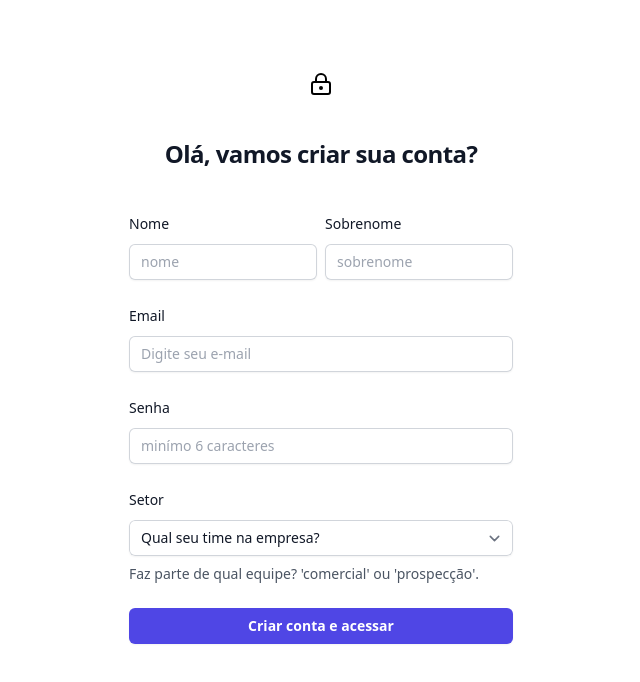
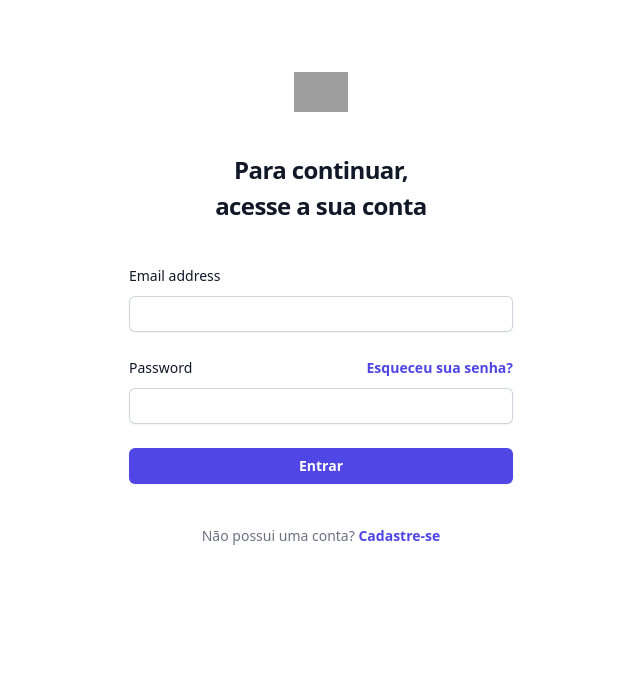
Before and after one commit to black-adm/testing-leads-data, a React (Vite) app in the folder frontend/: page / in a window 1280 px wide. Shown: the top 682 px of the page, without its empty margins (319-959 px from the left). Built offline with nearby package versions, Linux system fonts and the light colour scheme; grey boxes are pictures that could not be loaded.

Commit message:
feat: login static page

```diff
--- a/frontend/src/components/Leads/TableBody.tsx
+++ b/frontend/src/components/Leads/TableBody.tsx
@@ -1,8 +1,8 @@
-import { useData } from "../../hooks/useData";
+import { useCreateLead } from "../../hooks/useCreateLead";
 import { Actions } from "./Actions";
 
 export function TableBody() {
-    const { leads } = useData();
+    const { leads } = useCreateLead();
 
     return (
         <>
--- a/frontend/src/components/Leads/UserSection.tsx
+++ b/frontend/src/components/Leads/UserSection.tsx
@@ -16,7 +16,7 @@
                     <button
                         type="button"
                         title="logout"
-                        className="p-[2px] ml-1 inline-flex items-center justify-center bg-red-200 hover:bg-red-400 rounded-full"
+                        className="p-[2px] ml-1 inline-flex items-center justify-center bg-indigo-200 hover:bg-violet-300 rounded-full"
                     >
                         <svg
                             className="w-4 h-4"
--- a/frontend/src/hooks/useData.tsx
+++ b/frontend/src/hooks/useCreateLead.tsx
@@ -2,13 +2,13 @@
 import { useEffect, useState } from "react";
 import { api } from "../api";
 
-export function useData() {
+export function useCreateLead() {
   const [leads, setLeads] = useState<Lead[]>([]);
 
   useEffect(() => {
     let isMounted = true;
 
-    const fetchLeads = async () => {
+    const createLead = async () => {
       try {
         const response = await api.get("/leads");
 
@@ -20,7 +20,7 @@
       }
     };
 
-    fetchLeads();
+    createLead();
     return () => {
       isMounted = false;
     };
--- /dev/null
+++ b/frontend/src/hooks/useGetUser.tsx
@@ -0,0 +1,30 @@
+import { User } from "../types/user";
+import { useEffect, useState } from "react";
+import { api } from "../api";
+
+export function useGetUser() {
+  const [user, setUser] = useState<User>();
+
+  useEffect(() => {
+    let isMounted = true;
+
+    const request = async () => {
+      try {
+        const response = await api.get("/user");
+
+        if (isMounted) {
+          setUser(response.data);
+        }
+      } catch (error) {
+        console.error("Error fetching user:", error);
+      }
+    };
+
+    request();
+    return () => {
+      isMounted = false;
+    };
+  }, []);
+
+  return { user };
+}
--- a/frontend/src/pages/Leads.tsx
+++ b/frontend/src/pages/Leads.tsx
@@ -16,7 +16,7 @@
                         </h4>
 
                         <Link
-                            to="/cadastrar"
+                            to="/leads/criar"
                             className="text-sm font-semibold leading-6 text-sky-500 hover:underline hover:text-sky-400"
                         >
                             criar novo <span aria-hidden="true">+</span>
--- /dev/null
+++ b/frontend/src/pages/Login.tsx
@@ -0,0 +1,82 @@
+import { Link } from "react-router-dom";
+
+export function Login() {
+    return (
+        <>
+            <div className="flex min-h-full flex-1 flex-col justify-center mt-6 px-6 py-12 lg:px-8">
+                <div className="sm:mx-auto sm:w-full sm:max-w-sm">
+                    <img
+                        className="mx-auto h-10 w-auto"
+                        src="https://tailwindui.com/img/logos/mark.svg?color=indigo&shade=600"
+                        alt="Your Company"
+                    />
+                    <h2 className="mt-10 text-center text-2xl font-bold leading-9 tracking-tight text-gray-900">
+                        Para continuar, <br />
+                        acesse a sua conta
+                    </h2>
+                </div>
+
+                <div className="mt-10 sm:mx-auto sm:w-full sm:max-w-sm">
+                    <form className="space-y-6" action="#" method="POST">
+                        <div>
+                            <label htmlFor="email" className="block text-sm font-medium leading-6 text-gray-900">
+                                Email address
+                            </label>
+                            <div className="mt-2">
+                                <input
+                                    id="email"
+                                    name="email"
+                                    type="email"
+                                    autoComplete="email"
+                                    required
+                                    className="block w-full rounded-md border-0 py-1.5 text-gray-900 shadow-sm ring-1 ring-inset ring-gray-300 placeholder:text-gray-400 focus:ring-2 focus:ring-inset focus:ring-indigo-600 sm:text-sm sm:leading-6"
+                                />
+                            </div>
+                        </div>
+
+                        <div>
+                            <div className="flex items-center justify-between">
+                                <label htmlFor="password" className="block text-sm font-medium leading-6 text-gray-900">
+                                    Password
+                                </label>
+
+                                <div className="text-sm">
+                                    <a href="#" className="font-semibold text-indigo-600 hover:text-indigo-500">
+                                        Esqueceu sua senha?
+                                    </a>
+                                </div>
+                            </div>
+                            <div className="mt-2">
+                                <input
+                                    type="password"
+                                    autoComplete="current-password"
+                                    required
+                                    className="block w-full rounded-md border-0 py-1.5 text-gray-900 shadow-sm ring-1 ring-inset ring-gray-300 placeholder:text-gray-400 focus:ring-2 focus:ring-inset focus:ring-indigo-600 sm:text-sm sm:leading-6"
+                                />
+                            </div>
+                        </div>
+
+                        <div>
+                            <button
+                                type="submit"
+                                className="flex w-full justify-center rounded-md bg-indigo-600 px-3 py-1.5 text-sm font-semibold leading-6 text-white shadow-sm hover:bg-indigo-500 focus-visible:outline focus-visible:outline-2 focus-visible:outline-offset-2 focus-visible:outline-indigo-600"
+                            >
+                                Entrar
+                            </button>
+                        </div>
+                    </form>
+
+                    <p className="mt-10 text-center text-sm text-gray-500">
+                        Não possui uma conta?{' '}
+                        <Link
+                            to="/criar-conta"
+                            className="font-semibold leading-6 text-indigo-600 hover:text-indigo-500"
+                        >
+                            Cadastre-se
+                        </Link>
+                    </p>
+                </div>
+            </div>
+        </>
+    )
+}
--- a/frontend/src/routes/RouterApp.tsx
+++ b/frontend/src/routes/RouterApp.tsx
@@ -4,6 +4,7 @@
     Route
 } from "react-router-dom";
 
+import { Login } from "../pages/Login";
 import { Register } from "../pages/Register";
 import { Form } from "../pages/Form";
 import { Leads } from "../pages/Leads"
@@ -12,8 +13,9 @@
     return (
         <BrowserRouter>
             <Routes>
-                <Route path="/" element={<Register />} />
-                <Route path="/cadastrar" element={<Form />} />
+                <Route path="/" element={<Login />} />
+                <Route path="/criar-conta" element={<Register />} />
+                <Route path="leads/criar" element={<Form />} />
                 <Route path="/leads" element={<Leads />} />
             </Routes>
         </BrowserRouter>
--- /dev/null
+++ b/frontend/src/types/user.ts
@@ -0,0 +1,7 @@
+export interface User {
+    firstName: string
+    lastName: string
+    email: string
+    password: string
+    role: string
+}
```
